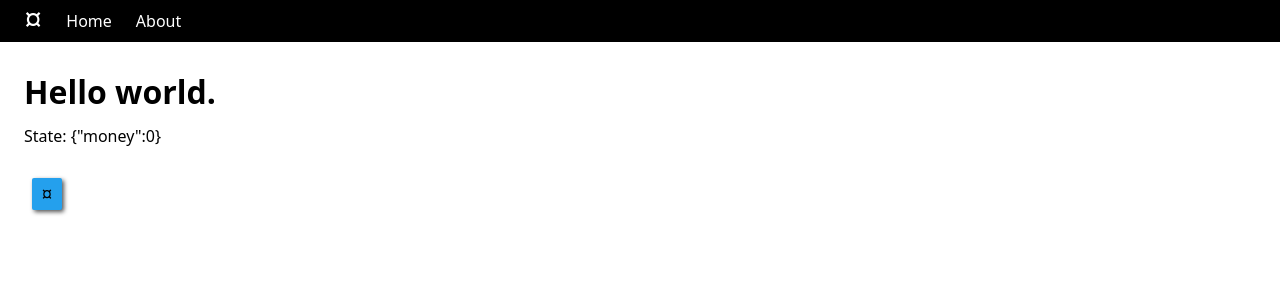
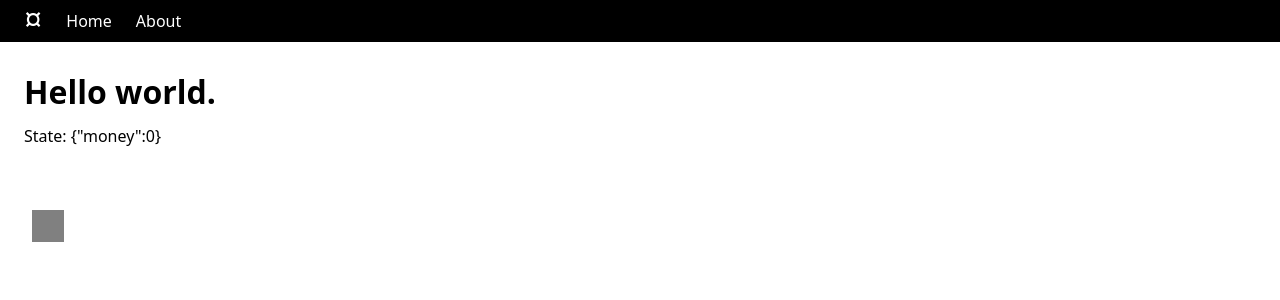
Before and after one commit to MonstraG/NotionKnockOff, a Next.js app: page / in a window 1280 px wide. Shown: the top 300 px of the page. Built offline with nearby package versions, Linux system fonts and the light colour scheme.

Commit message:
breakable falling block test 1

```diff
--- /dev/null
+++ b/components/Block/Block.module.css
@@ -0,0 +1,37 @@
+.block {
+  background-color: gray;
+}
+
+.crack {
+  position: absolute;
+}
+
+.block .crack {
+  background-color: black;
+}
+
+.block,
+.block .crack {
+  width: 32px;
+  height: 32px;
+}
+
+.falling {
+  position: absolute;
+  transform: translateY(200vh);
+  transition-duration: 1.2s;
+  transition-timing-function: ease-in;
+}
+
+.block .c1 {
+  clip-path: polygon(50% 50%, 80% 100%, 90% 100%);
+}
+.block .c2 {
+  clip-path: polygon(75% 2%, 75% 20%, 50% 50%);
+}
+.block .c3 {
+  clip-path: polygon(0% 0%, 50% 50%, 23% 35%);
+}
+.block .c4 {
+  clip-path: polygon(0% 82%, 0% 77%, 50% 50%, 100% 20%, 100% 25%)
+}
--- /dev/null
+++ b/components/Block/Block.tsx
@@ -0,0 +1,35 @@
+import { CSSProperties, FC, useEffect, useState } from "react";
+import { Style } from "~/utils/Style";
+import styles from "./Block.module.css"
+
+const crackDisplay = (crackN: number) => (curr: number) => curr >= crackN ? "block" : "none";
+const isBroken = (curr: number) => curr >= 5;
+
+type Props = {
+  onBreak: () => void;
+}
+
+const Block: FC<Props & Style> = ({ style, onBreak }) => {
+  const [state, setState] = useState<number>(0);
+  const breakMore = () => setState((s) => s + 1);
+
+  useEffect(() => {
+    if (isBroken(state)) {
+      onBreak();
+      setTimeout(() => setState(0), 1200) //same as animation duration
+    }
+  }, [state])
+
+  return (
+    <div style={style} className={`${isBroken(state) && styles.falling}`}>
+      <div className={styles.block} onClick={breakMore}>
+        <div className={`${styles.crack} ${styles.c1}`} style={{ display: crackDisplay(1)(state) }} />
+        <div className={`${styles.crack} ${styles.c2}`} style={{ display: crackDisplay(2)(state) }} />
+        <div className={`${styles.crack} ${styles.c3}`} style={{ display: crackDisplay(3)(state) }} />
+        <div className={`${styles.crack} ${styles.c4}`} style={{ display: crackDisplay(4)(state) }} />
+      </div>
+    </div>
+  )
+}
+
+export default Block;
--- a/components/Button/Button.tsx
+++ b/components/Button/Button.tsx
@@ -1,13 +1,13 @@
-import { CSSProperties, FC } from "react"
+import { FC } from "react"
+import { Style } from "~/utils/Style"
 import styles from "./Button.module.css"
 
 
 type Props = {
-  style?: CSSProperties;
   cb?: () => void;
 }
 
-const Button: FC<Props> = ({ children, style, cb }) => {
+const Button: FC<Props & Style> = ({ children, style, cb }) => {
   return (
     <button className={styles.button} style={style} onClick={cb}>{children}</button>
   )
--- a/pages/index.tsx
+++ b/pages/index.tsx
@@ -5,21 +5,26 @@ import PageBody from "~/components/PageBody/PageBody";
 import Navigation from "~/components/Navigation/Navigation";
 import Content from "~/components/Content/Content";
 import { useGameState } from "~/components/GameState/GameContext";
-import Button from "~/components/Button/Button";
 import { GameState } from "~/components/GameState/GameState";
+import Block from "~/components/Block/Block";
 
 const IndexPage: NextPage = () => {
   const { state, setState } = useGameState();
   const incMoney = () => setState((s: GameState) => ({ ...s, money: s.money + 1 }))
+
+
   return (
     <Page>
       <Navigation />
       <Content>
         <PageHeader>Hello world.</PageHeader>
         <PageBody>State: {JSON.stringify(state)}</PageBody>
+        {/*
         <Button style={{ marginLeft: "2rem" }} cb={incMoney}>
           ¤
         </Button>
+        */}
+        <Block style={{ margin: "2rem" }} onBreak={incMoney} />
         {/* todo: refactor how Content, PageBody so I don't need marginLeft evrywher. */}
       </Content>
     </Page>
--- /dev/null
+++ b/utils/Style.tsx
@@ -0,0 +1,5 @@
+import { CSSProperties } from "react";
+
+export type Style = {
+  style?: CSSProperties;
+}
```
